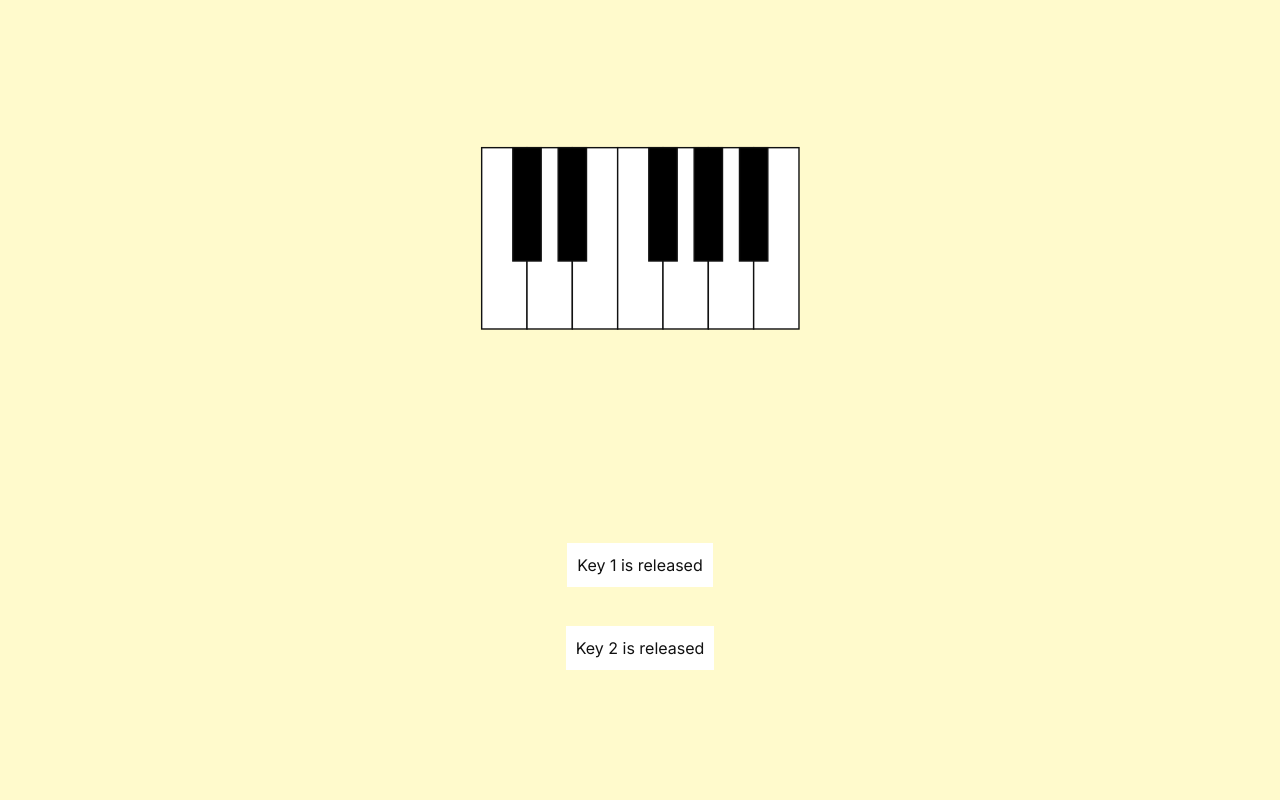
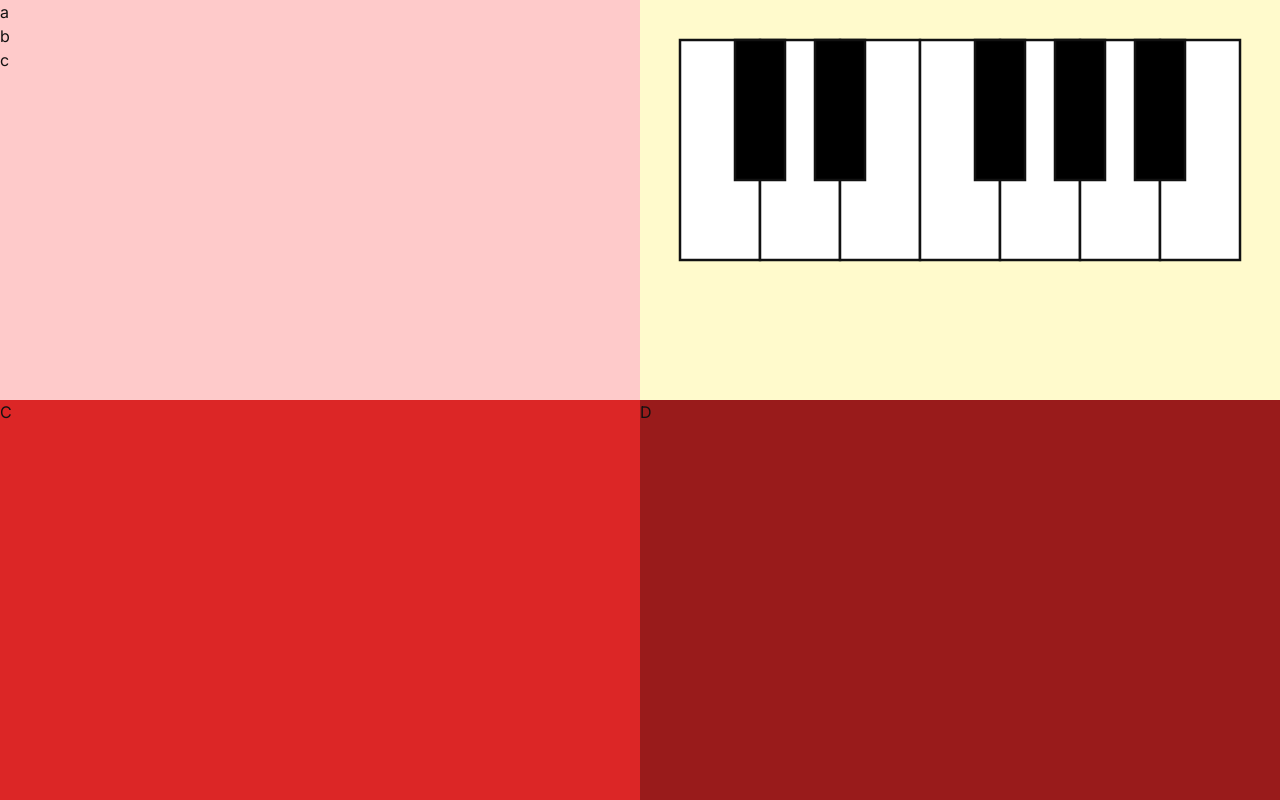
Before and after one commit to asgervelling/sheet-music-editor, a Next.js app: page / in a window 1280 px wide. Built offline with nearby package versions, Linux system fonts and the light colour scheme.

Commit message:
2x2 layout

```diff
--- a/src/app/globals.css
+++ b/src/app/globals.css
@@ -5,6 +5,10 @@
 :root {
   --color-primary: #111;
   --color-bg: #FFFACC;
+}
+
+svg {
+  display: block;
 }
 
 /* @media (prefers-color-scheme: dark) {
--- a/src/app/page.tsx
+++ b/src/app/page.tsx
@@ -1,15 +1,42 @@
-import KeyboardKey from "@/components/KeyboardKey"
-import { StateProvider } from "./context/StateContext"
-import PianoSVG from "@/components/PianoSVG"
+import { StateProvider } from "./context/StateContext";
+import PianoSVG from "@/components/PianoSVG";
 
 export default function Home() {
   return (
-    <main className="flex min-h-screen flex-col items-center justify-evenly p-24">
-      <StateProvider>
+    <StateProvider>
+      <main className="h-screen">
+        <div className="h-1/2 grid grid-cols-2">
+          <div className="bg-red-200">
+            <p>a</p>
+            <p>b</p>
+            <p>c</p>
+          </div>
+          <div>
+            <PianoSVG />
+          </div>
+        </div>
+        <div className="h-1/2 grid grid-cols-2">
+          <div className="bg-red-600">C</div>
+          <div className="bg-red-800">D</div>
+        </div>
+
+
+        {/* <div className="bg-blue-300 flex flex-col justify-center items-center">
+          <h1 className="text-5xl font-bold">Sheet Music Editor</h1>
+          <p className="text-2xl mt-4">
+            Edit sheet music with a virtual keyboard
+          </p>
+        </div>
         <PianoSVG />
-        <KeyboardKey keyName="1" />
-        <KeyboardKey keyName="2" />
-      </StateProvider>
-    </main>
-  )
+
+        <div className="bg-blue-700 flex flex-col justify-center items-center">
+          <h1 className="text-5xl font-bold">Try it with your keyboard</h1>
+          <p className="text-2xl mt-4">
+            ASDFGHJ for white keys, WE TYU for black keys.
+            Make this second row only have one column, this one
+          </p>
+        </div> */}
+      </main>
+    </StateProvider>
+  );
 }
--- a/src/components/PianoSVG.tsx
+++ b/src/components/PianoSVG.tsx
@@ -31,7 +31,7 @@ const PianoSVG = () => {
   }, [dispatch]);
 
   return (
-    <div className="w-1/3 h-96">
+    <div className="w-full h-full">
       <svg version="1.1" xmlns="http://www.w3.org/2000/svg" viewBox="0 0 32 34">
         <g id="Keyboard">
           <g id="Octave" stroke="#111" strokeWidth="0.125">
--- a/src/components/SVGPianoKey.tsx
+++ b/src/components/SVGPianoKey.tsx
@@ -22,7 +22,7 @@ export const WhitePianoKey = ({ i }: PianoKeyProps) => {
   const x = mapping(i) * 4 + 2;
   const y = 2;
   const w = 4;
-  const h = 16;
+  const h = 11;
 
   const fill = isActive ? ACTIVE_COLOR : "white";
   return (
@@ -54,7 +54,7 @@ export const BlackPianoKey = ({ i }: PianoKeyProps) => {
   const x = mapping(i) * 4 + offset;
   const y = 2;
   const w = 2.5;
-  const h = 10;
+  const h = 7;
 
   return (
     <g key={i} fill={isActive ? ACTIVE_COLOR : "black"}>
```
